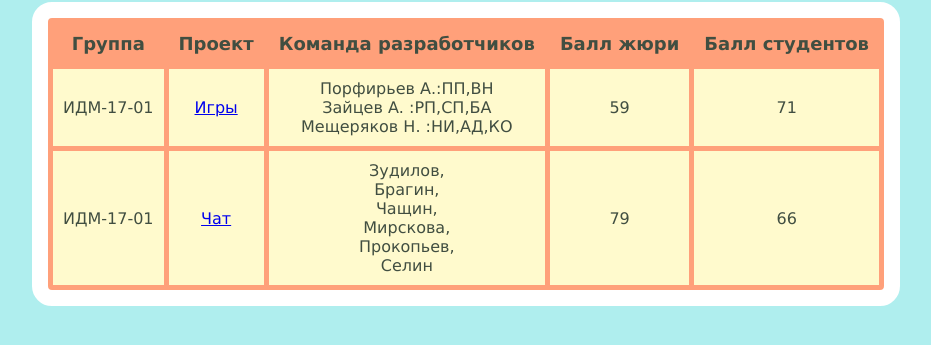
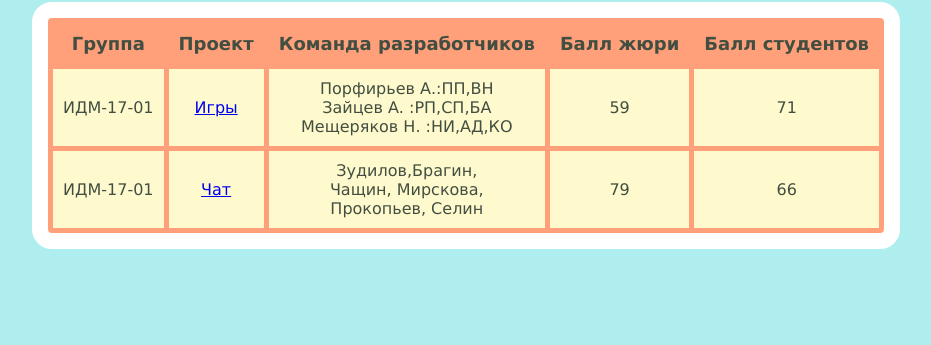
Before and after one commit to ribnikova/ver.2, a plain HTML site: page index.html in a window 1280 px wide. Shown: the part 57-402 px from the top of the page, without its empty margins (174-1105 px from the left). Drawn offline with Linux system fonts and the light colour scheme.

Commit message:
Update index.html

```diff
--- a/index.html
+++ b/index.html
@@ -28,7 +28,7 @@
 <tr>
 <td>ИДМ-17-01</td>
 <td><a href="https://github.com/pindos11/2017_17-01_project">Чат</a></td>
-<td>Зудилов,<br> Брагин, <br>Чащин, <br>Мирскова,<br> Прокопьев, <br>Селин <br></td>
+<td>Зудилов,Брагин, <br>Чащин, Мирскова,<br> Прокопьев, Селин <br></td>
 <td>79</td>
 <td>66</td>
 </tr> <!--ряд с ячейками тела таблицы-->
```
